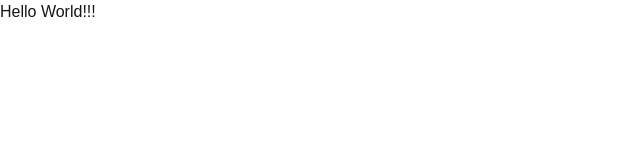
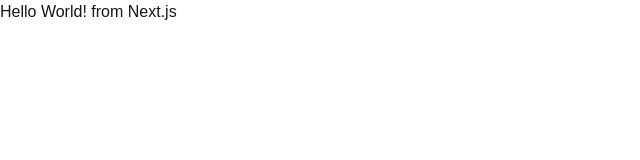
Before and after one commit to YutakaOkabe/nextjs-fargate, a Next.js app: page / in a window 1280 px wide. Shown: the top 160 px of the page, without its empty margins (0-640 px from the left). Built offline with nearby package versions, Linux system fonts and the light colour scheme.

Commit message:
second commit

```diff
--- a/app/page.tsx
+++ b/app/page.tsx
@@ -1,7 +1,7 @@
 export default async function UsersPage() {
   return (
     <div>
-      <p>Hello World!!!</p>
+      <p>Hello World! from Next.js</p>
     </div>
   );
 }
```
